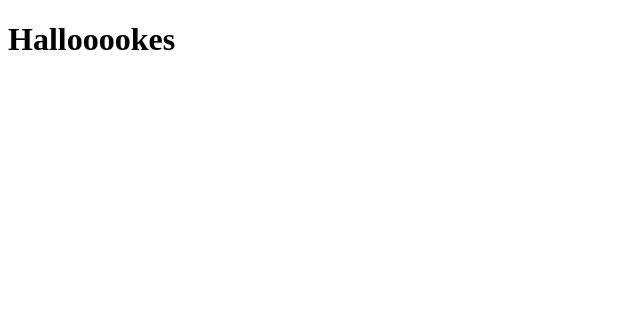
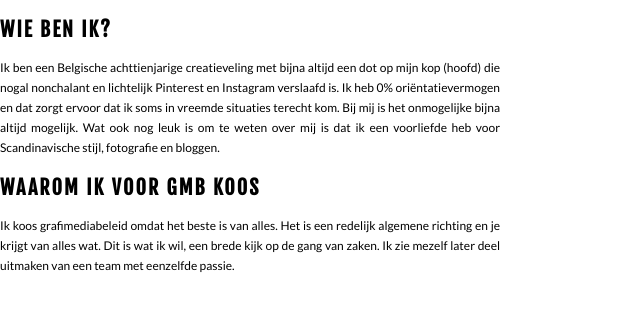
Before and after one commit to gdm-1718-klaadeke/1718-nmd1, a plain HTML site: page index.html in a window 1280 px wide. Shown: the whole page, without its empty margins (0-640 px from the left). Drawn offline with Linux system fonts and the light colour scheme.

Commit message:
edit css & html

```diff
--- a/index.html
+++ b/index.html
@@ -4,9 +4,16 @@
     <meta charset="UTF-8">
     <meta name="viewport" content="width=s, initial-scale=1.0">
     <meta http-equiv="X-UA-Compatible" content="ie=edge">
-    <title>Document</title>
+    <title>NMD practicum</title>
+    <link href="style.css" rel="stylesheet"/>
+    <link href="https://fonts.googleapis.com/css?family=Fjalla+One|Lato" rel="stylesheet">
 </head>
 <body>
-    <h1>Hallooookes</h1>
+    <div class="startpagina">
+        <h2>Wie ben ik?</h2>
+        <p>Ik ben een Belgische achttienjarige creatieveling met bijna altijd een dot op mijn kop (hoofd) die nogal nonchalant en lichtelijk Pinterest en Instagram verslaafd is. Ik heb 0% oriëntatievermogen en dat zorgt ervoor dat ik soms in vreemde situaties terecht kom. Bij mij is het onmogelijke bijna altijd mogelijk. Wat ook nog leuk is om te weten over mij is dat ik een voorliefde heb voor Scandinavische stijl, fotografie en bloggen.</p>
+        <h2>Waarom ik voor GMB koos</h2>
+        <p>Ik koos grafimediabeleid omdat het beste is van alles. Het is een redelijk algemene richting en je krijgt van alles wat. Dit is wat ik wil, een brede kijk op de gang van zaken. Ik zie mezelf later deel uitmaken van een team met eenzelfde passie. </p>
+    </div>
 </body>
 </html>
--- /dev/null
+++ b/style.css
@@ -0,0 +1,19 @@
+
+h1,h2,h3,h4,h5,h6{
+    font-family: 'Fjalla One', sans-serif;
+}
+
+h2{
+    font-size: 20px;
+    letter-spacing: 2px;
+    text-transform: uppercase;
+}
+p{
+    font-family: 'Lato', sans-serif;
+    font-size: 12px;
+    line-height: 20px;
+    width: 500px;
+    text-align: justify;
+}
+body{
+    margin: 0 auto;}
```
Also changed, not shown: 26133745_1538313859593729_758025980_o.png (deleted).
